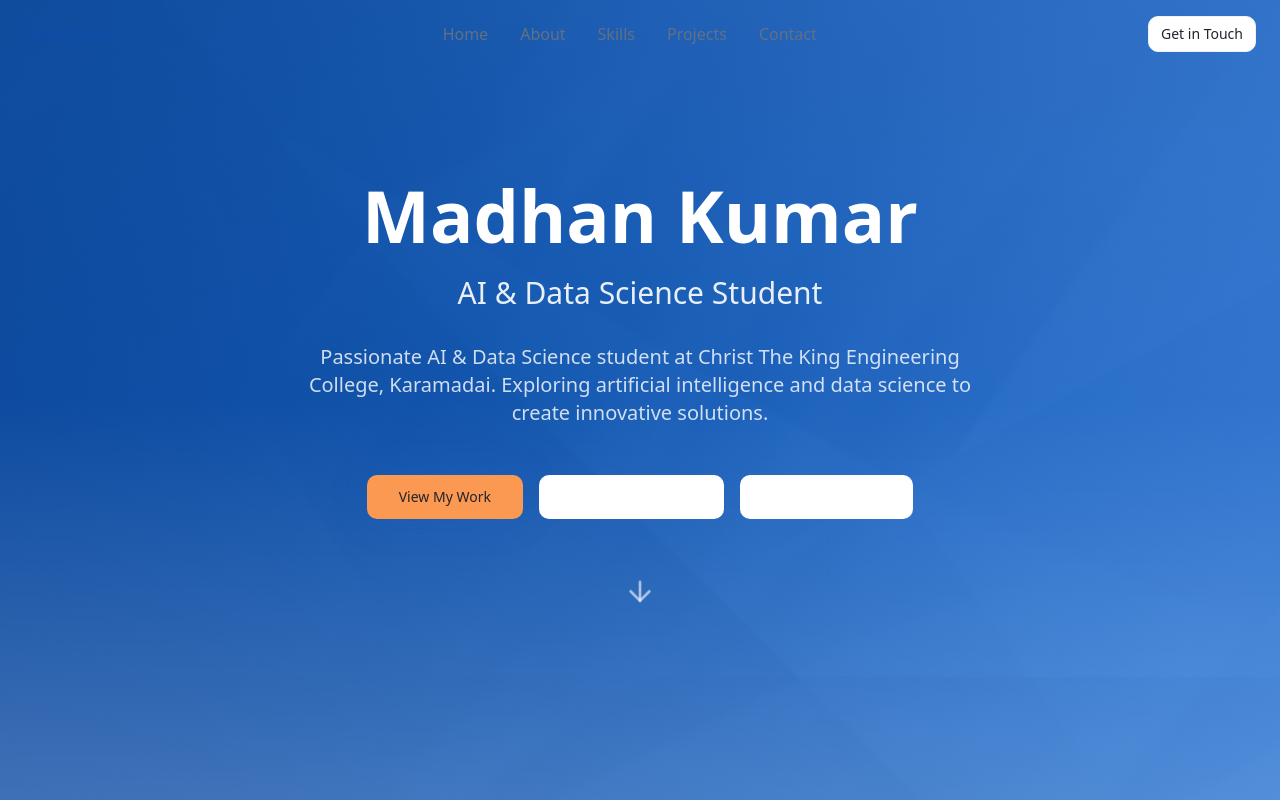
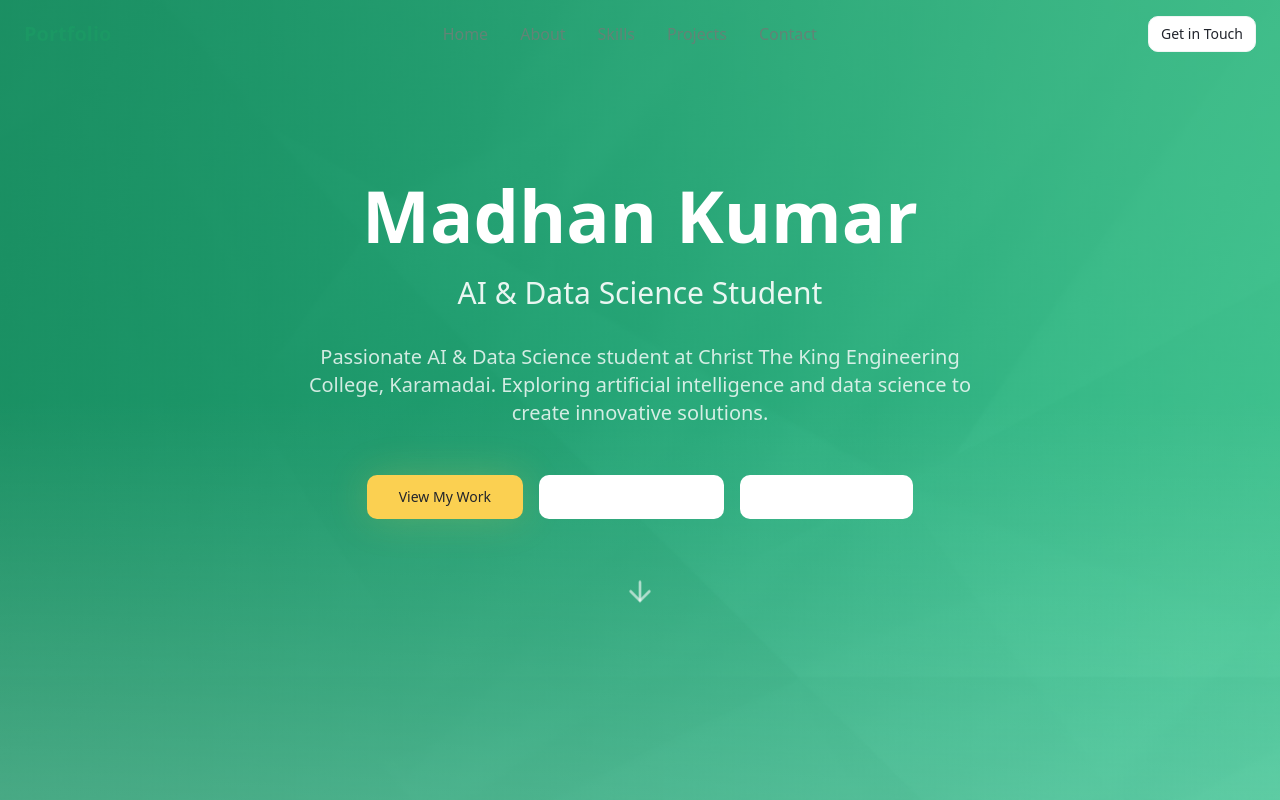
Before and after one commit to Madhan-12-rgb/Madhan-Kumar-portfolio, a React (Vite) app: page / in a window 1280 px wide. Shown: the top 800 px of the page. Built offline with nearby package versions, Linux system fonts and the light colour scheme; the HTML template or start-up script is replaced by a standard one.

Commit message:
Update theme to match image

```diff
--- a/src/index.css
+++ b/src/index.css
@@ -15,38 +15,40 @@
     --popover: 0 0% 100%;
     --popover-foreground: 220 15% 15%;
 
-    /* Professional blue palette */
-    --primary: 215 85% 35%;
+    /* Tropical Natural palette */
+    --primary: 155 70% 35%;
     --primary-foreground: 0 0% 100%;
-    --primary-glow: 215 85% 45%;
+    --primary-glow: 155 70% 45%;
 
-    --secondary: 215 25% 95%;
-    --secondary-foreground: 215 85% 25%;
+    --secondary: 155 25% 95%;
+    --secondary-foreground: 155 70% 25%;
 
-    --muted: 215 25% 97%;
-    --muted-foreground: 215 15% 45%;
+    --muted: 155 25% 97%;
+    --muted-foreground: 155 15% 45%;
 
-    --accent: 25 95% 65%;
+    --accent: 45 95% 65%;
     --accent-foreground: 220 15% 15%;
 
     --destructive: 0 84.2% 60.2%;
     --destructive-foreground: 0 0% 100%;
 
-    --border: 215 25% 90%;
-    --input: 215 25% 95%;
-    --ring: 215 85% 35%;
+    --border: 155 25% 90%;
+    --input: 155 25% 95%;
+    --ring: 155 70% 35%;
 
     --radius: 0.75rem;
 
-    /* Professional gradients */
+    /* Tropical Natural gradients */
     --gradient-hero: linear-gradient(135deg, hsl(var(--primary)), hsl(var(--primary-glow)));
     --gradient-card: linear-gradient(180deg, hsl(var(--background)), hsl(var(--muted)));
-    --gradient-accent: linear-gradient(135deg, hsl(var(--accent)), hsl(25 95% 75%));
+    --gradient-accent: linear-gradient(135deg, hsl(var(--accent)), hsl(45 95% 75%));
+    --gradient-primary: linear-gradient(135deg, hsl(155 70% 35%), hsl(155 70% 45%));
+    --gradient-subtle: linear-gradient(180deg, hsl(155 25% 98%), hsl(155 25% 95%));
 
-    /* Professional shadows */
-    --shadow-elegant: 0 20px 40px -10px hsl(var(--primary) / 0.1);
-    --shadow-card: 0 4px 20px -2px hsl(var(--primary) / 0.08);
-    --shadow-glow: 0 0 40px hsl(var(--primary-glow) / 0.15);
+    /* Natural shadows with warm tones */
+    --shadow-elegant: 0 20px 40px -10px hsl(var(--primary) / 0.15);
+    --shadow-card: 0 4px 20px -2px hsl(var(--primary) / 0.1);
+    --shadow-glow: 0 0 40px hsl(var(--accent) / 0.2);
 
     /* Animations */
     --transition-smooth: all 0.4s cubic-bezier(0.4, 0, 0.2, 1);
@@ -70,41 +72,42 @@
   }
 
   .dark {
-    --background: 222.2 84% 4.9%;
-    --foreground: 210 40% 98%;
+    --background: 25 15% 8%;
+    --foreground: 155 15% 95%;
 
-    --card: 222.2 84% 4.9%;
-    --card-foreground: 210 40% 98%;
+    --card: 25 15% 8%;
+    --card-foreground: 155 15% 95%;
 
-    --popover: 222.2 84% 4.9%;
-    --popover-foreground: 210 40% 98%;
+    --popover: 25 15% 8%;
+    --popover-foreground: 155 15% 95%;
 
-    --primary: 210 40% 98%;
-    --primary-foreground: 222.2 47.4% 11.2%;
+    --primary: 155 60% 60%;
+    --primary-foreground: 25 15% 8%;
+    --primary-glow: 155 60% 70%;
 
-    --secondary: 217.2 32.6% 17.5%;
-    --secondary-foreground: 210 40% 98%;
+    --secondary: 25 20% 15%;
+    --secondary-foreground: 155 15% 95%;
 
-    --muted: 217.2 32.6% 17.5%;
-    --muted-foreground: 215 20.2% 65.1%;
+    --muted: 25 20% 15%;
+    --muted-foreground: 155 10% 65%;
 
-    --accent: 217.2 32.6% 17.5%;
-    --accent-foreground: 210 40% 98%;
+    --accent: 45 85% 55%;
+    --accent-foreground: 25 15% 8%;
 
     --destructive: 0 62.8% 30.6%;
-    --destructive-foreground: 210 40% 98%;
+    --destructive-foreground: 155 15% 95%;
 
-    --border: 217.2 32.6% 17.5%;
-    --input: 217.2 32.6% 17.5%;
-    --ring: 212.7 26.8% 83.9%;
-    --sidebar-background: 240 5.9% 10%;
-    --sidebar-foreground: 240 4.8% 95.9%;
-    --sidebar-primary: 224.3 76.3% 48%;
-    --sidebar-primary-foreground: 0 0% 100%;
-    --sidebar-accent: 240 3.7% 15.9%;
-    --sidebar-accent-foreground: 240 4.8% 95.9%;
-    --sidebar-border: 240 3.7% 15.9%;
-    --sidebar-ring: 217.2 91.2% 59.8%;
+    --border: 25 20% 20%;
+    --input: 25 20% 15%;
+    --ring: 155 60% 60%;
+    --sidebar-background: 25 15% 8%;
+    --sidebar-foreground: 155 15% 95%;
+    --sidebar-primary: 155 60% 60%;
+    --sidebar-primary-foreground: 25 15% 8%;
+    --sidebar-accent: 25 20% 15%;
+    --sidebar-accent-foreground: 155 15% 95%;
+    --sidebar-border: 25 20% 20%;
+    --sidebar-ring: 155 60% 60%;
   }
 }
 
--- a/tailwind.config.ts
+++ b/tailwind.config.ts
@@ -121,6 +121,8 @@ export default {
         'gradient-hero': 'var(--gradient-hero)',
         'gradient-card': 'var(--gradient-card)',
         'gradient-accent': 'var(--gradient-accent)',
+        'gradient-primary': 'var(--gradient-primary)',
+        'gradient-subtle': 'var(--gradient-subtle)',
       },
       boxShadow: {
         'elegant': 'var(--shadow-elegant)',
```
